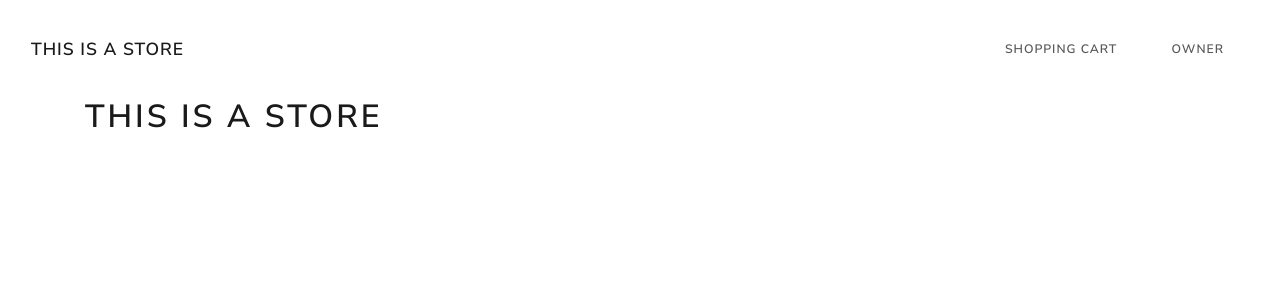
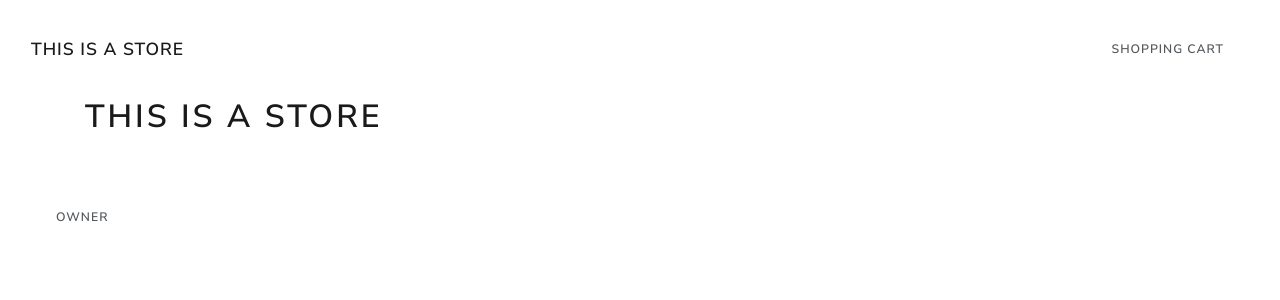
Before and after one commit to Jeromeschmidt/contractorProject, a Flask app: page / in a window 1280 px wide. Shown: the top 300 px of the page. Run offline with Flask 2, Linux system fonts and the light colour scheme; data that the repository does not hold is empty; some libraries are stand-ins or nearby versions.

Commit message:
moved owner button to footer

```diff
--- a/templates/base.html
+++ b/templates/base.html
@@ -15,7 +15,8 @@
     </div>
 </body>
 <footer class='page-footer font-small blue pt-4'>
-    <div class='container-fluid text-center'>
+    <!-- <div class='container-fluid text-center'> -->
+        {% include 'partials/footer.html' %}
          <!-- <div class='row'>
          <hr class='clearfix w-100 d-md-none pb-3'>
          <div class='col-md-6 mb-md-0 mb-3'>
--- /dev/null
+++ b/templates/partials/footer.html
@@ -0,0 +1,9 @@
+<nav class='navbar navbar-default'>
+    <div align="right">
+        <div class='container-fluid'>
+            <div class='pull-right'>
+                <a href='/owner' class='btn btn-default navbar-btn'>Owner</a>
+            </div>
+        </div>
+    </div>
+</nav>
--- a/templates/partials/navbar.html
+++ b/templates/partials/navbar.html
@@ -9,7 +9,6 @@
         </div>
         <div class='pull-right'>
             <a href='/shopping_cart' class='btn btn-default navbar-btn'>Shopping Cart</a>
-            <a href='/owner' class='btn btn-default navbar-btn'>Owner</a>
         </div>
     </div>
 </nav>
```
